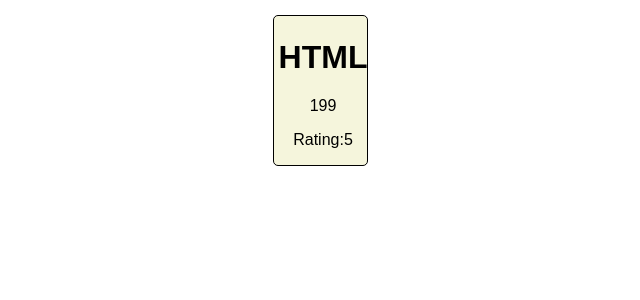
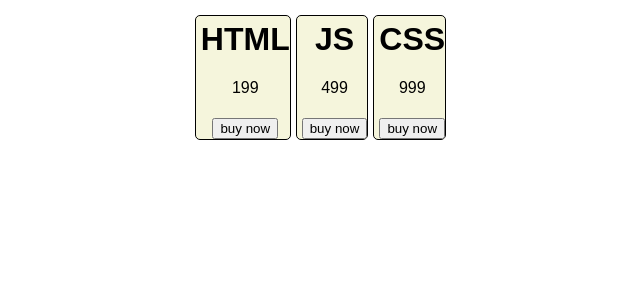
Before and after one commit to Navin2010/reactdemo, a React (Create React App) app in the folder reactlearn/: page / in a window 1280 px wide. Shown: the top 300 px of the page, without its empty margins (327-967 px from the left). Built offline with nearby package versions, Linux system fonts and the light colour scheme.

Commit message:
using onclick

```diff
--- a/reactlearn/src/Course.jsx
+++ b/reactlearn/src/Course.jsx
@@ -1,19 +1,22 @@
 import PropTypes from 'prop-types';
 
 function Course(props) {
-    if (props.show === true) {
+    function Buy(discount){
+        console.log(props.name,"Purchased with",discount,"% discount");
+
+    }
+
         return (
             props.name && <div className="card">
-                <img src="" alt="" />
+                {/* <img src="" alt="" /> */}
                 <h1>{props.name}</h1>
                 <p>{props.price}</p>
-                <p>Rating:{props.rating}</p>
+                <button onClick={(event)=>{Buy(20,event);console.log(event)}}>buy now</button>
             </div>
         );
     }
 
-    return null; // Return nothing if show is false
-}
+
 
 Course.defaultProps = {
     name: "HTML",
--- a/reactlearn/src/CourseList.jsx
+++ b/reactlearn/src/CourseList.jsx
@@ -19,9 +19,9 @@ function CourseList() {
         }
     ];
     courses.sort((x,y)=>x.price-y.price)
-    const a= courses.filter((courses)=>courses.price<200)
+    // const a= courses.filter((courses)=>courses.price<200)
 
-    const coursesList = a.map((course, index) => (
+    const coursesList = courses.map((course, index) => (
         <Course
             key={index}
             name={course.name}
```
